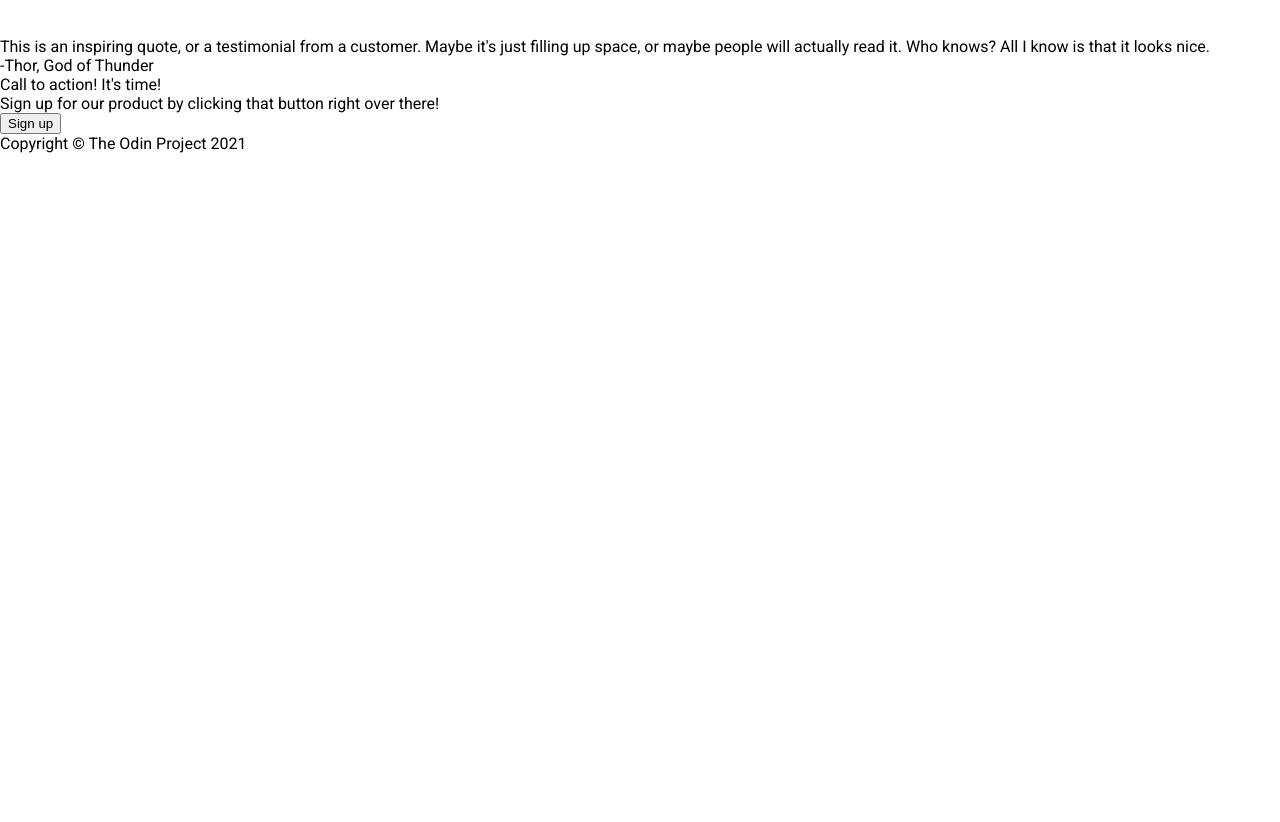
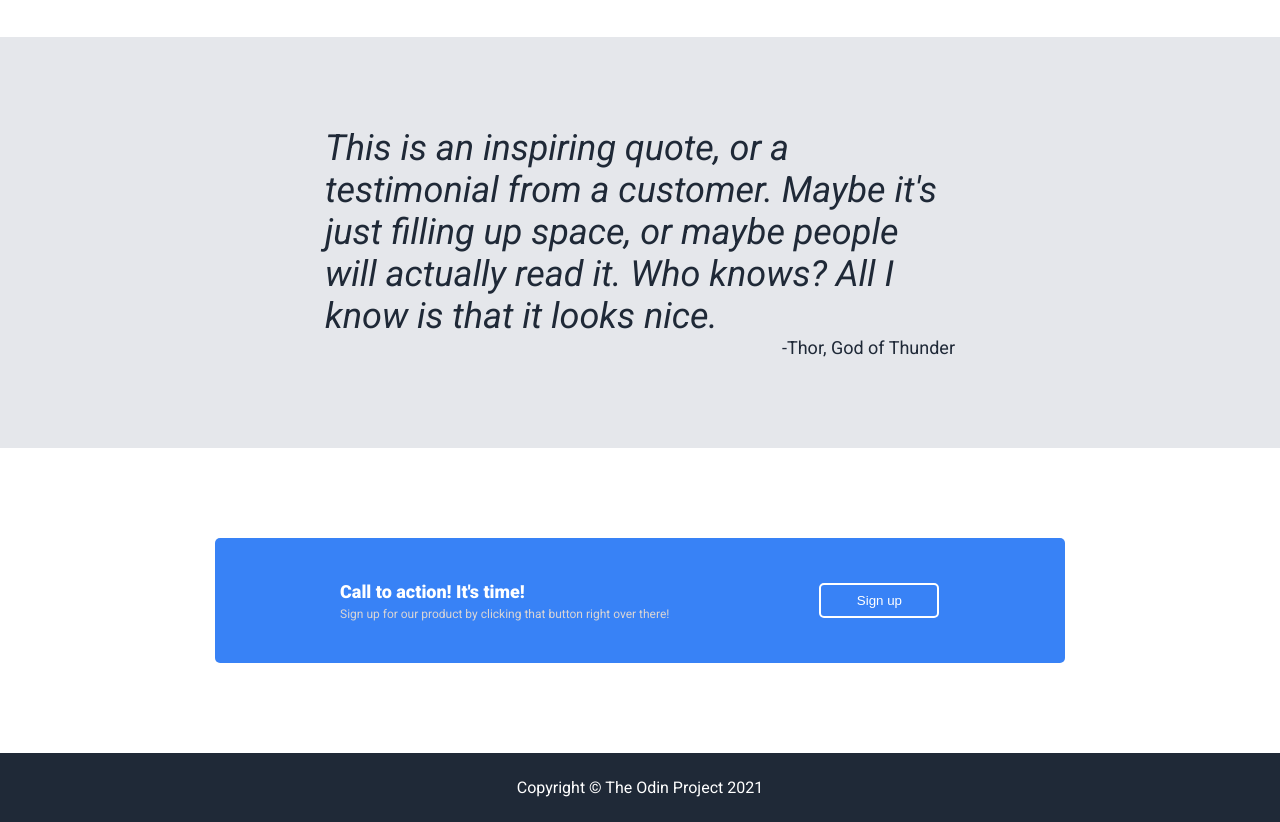
Before and after one commit to lukemullins02/landing-page, a plain HTML site: page index.html in a window 1280 px wide. Shown: the part 812-1634 px from the top of the page. Before the commit the page ends 965 px from the top, so only its background shows below. Drawn offline with Linux system fonts and the light colour scheme.

Commit message:
Finish part 3, 4 and footer
I am going to comeback later and add images

```diff
--- a/index.html
+++ b/index.html
@@ -62,19 +62,24 @@
       </div>
     </div>
     <div class="part-3">
-      <div>
+      <div class="quote">
         This is an inspiring quote, or a testimonial from a customer. Maybe it's
         just filling up space, or maybe people will actually read it. Who knows?
         All I know is that it looks nice.
       </div>
-      <div>-Thor, God of Thunder</div>
+      <div class="author">-Thor, God of Thunder</div>
     </div>
     <div class="part-4">
-      <div>Call to action! It's time!</div>
-      <div>
-        Sign up for our product by clicking that button right over there!
+      <div class="whole">
+        <div class="add-space">
+          <div class="button-desc">Call to action! It's time!</div>
+          <div class="short-txt">
+            Sign up for our product by clicking that button right over there!
+          </div>
+        </div>
+
+        <button class="button-des">Sign up</button>
       </div>
-      <button>Sign up</button>
     </div>
     <div class="footer">
       <div>Copyright © The Odin Project 2021</div>
--- a/styles.css
+++ b/styles.css
@@ -111,5 +111,72 @@ img {
   border-radius: 5px;
 }
 
-.ins-text {
+.part-3 {
+  background-color: #e5e7eb;
+  padding: 90px 325px;
 }
+
+.quote {
+  font-size: 36px;
+  font-style: italic;
+  color: #1f2937;
+}
+
+.author {
+  display: flex;
+  font-size: 18px;
+  color: #1f2937;
+  justify-content: end;
+}
+
+.part-4 {
+  display: flex;
+  padding: 90px 200px;
+  justify-content: center;
+}
+
+.whole {
+  background-color: #3882f6;
+  display: flex;
+  padding: 0px 125px;
+  width: 600px;
+  height: 125px;
+  border-radius: 5px;
+
+  align-items: center;
+}
+
+.button-desc {
+  font-size: 18px;
+  color: white;
+  margin-bottom: 5px;
+  font-weight: 900;
+}
+
+.short-txt {
+  font-size: 12px;
+  color: rgb(217, 213, 213);
+  flex: 1;
+}
+
+.add-space {
+  margin-right: 150px;
+}
+
+.button-des {
+  color: white;
+  background-color: #3882f6;
+  border: 2px solid white;
+  height: 35px;
+  border-radius: 5px;
+  width: 120px;
+}
+
+.footer {
+  display: flex;
+  justify-content: center;
+  align-items: center;
+  background-color: #1f2937;
+  padding: 25px 0;
+  color: white;
+}
```
